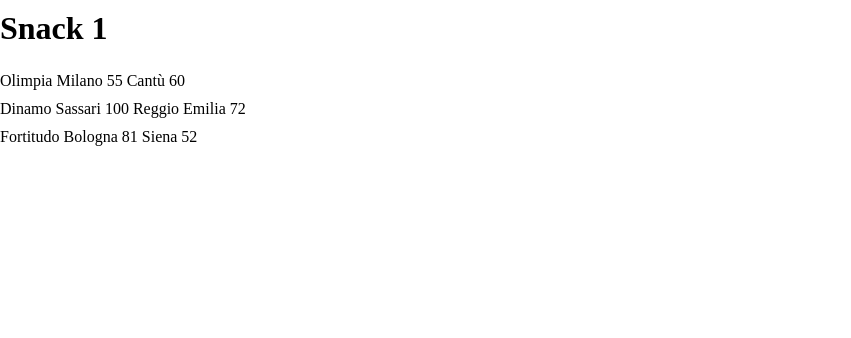
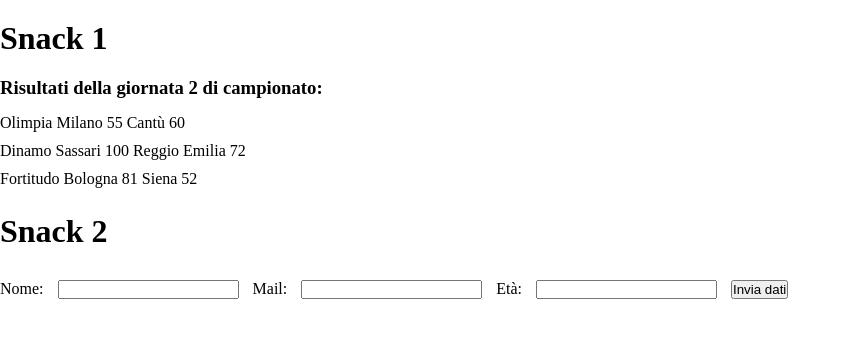
Before and after one commit to Pier5/php-snacks-b1, a PHP site: page / in a window 1280 px wide; the page is wider, and only the part inside the window is pictured. Shown: the top 338 px of that part, without its empty margins (0-851 px from the left). Run offline with PHP 8.4, Linux system fonts and the light colour scheme.

Commit message:
-snack 2-

```diff
--- a/index.php
+++ b/index.php
@@ -9,7 +9,10 @@
 </head>
 <body>
     <div class="container">
+
+    <!-- inizio snack 1  -->
     <h1>Snack 1</h1>
+    <h3>Risultati della giornata 2 di campionato:</h3>
         <?php
             $partite = [
                 [
@@ -56,6 +59,34 @@
             <?php
             } ?>
         </ul>
+
+        <!-- inizio snack 2 -->
+
+        <h1>Snack 2</h1>
+
+        <form action="" method="GET">
+            <label for="search">Nome:</label>
+            <input type="text" name="nome" id="nome">
+            <label for="search">Mail:</label>
+            <input type="text" name="mail" id="mail">
+            <label for="search">Età:</label>
+            <input type="text" name="età" id="età">
+            <button>Invia dati</button>
+        </form>
+
+        <?php
+            if(isset($_GET['nome']) && isset($_GET['mail']) && isset($_GET['età'])) {
+                $nome = $_GET['nome'];
+                $mail = $_GET['mail'];
+                $età = $_GET['età'];
+                if((strlen($nome) > 3) && (filter_var($mail, FILTER_VALIDATE_EMAIL)) && (is_numeric($età))) {
+                    echo 'Accesso riuscito';
+                } else {
+                    echo 'Accesso negato';
+                }
+            }
+        ?>
+
     </div>
 </body>
 </html>
--- a/style.css
+++ b/style.css
@@ -10,10 +10,18 @@
 }
 
 h1 {
-    margin-bottom: 20px;
+    margin: 20px 0;
+}
+
+h3 {
+    margin-bottom: 10px;
 }
 
 li {
     list-style-type: none;
     padding: 5px 0;
 }
+
+input {
+    margin: 10px;
+}
```
